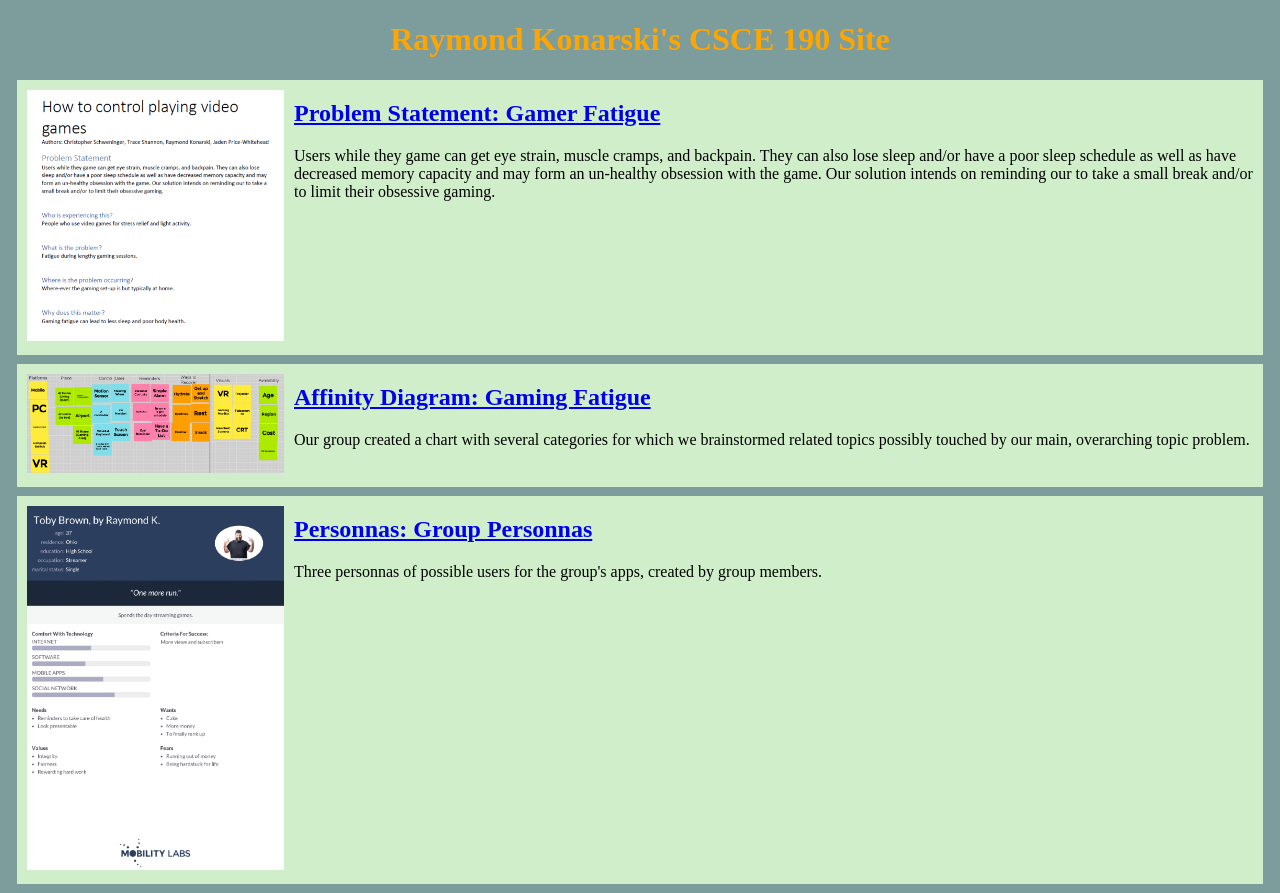
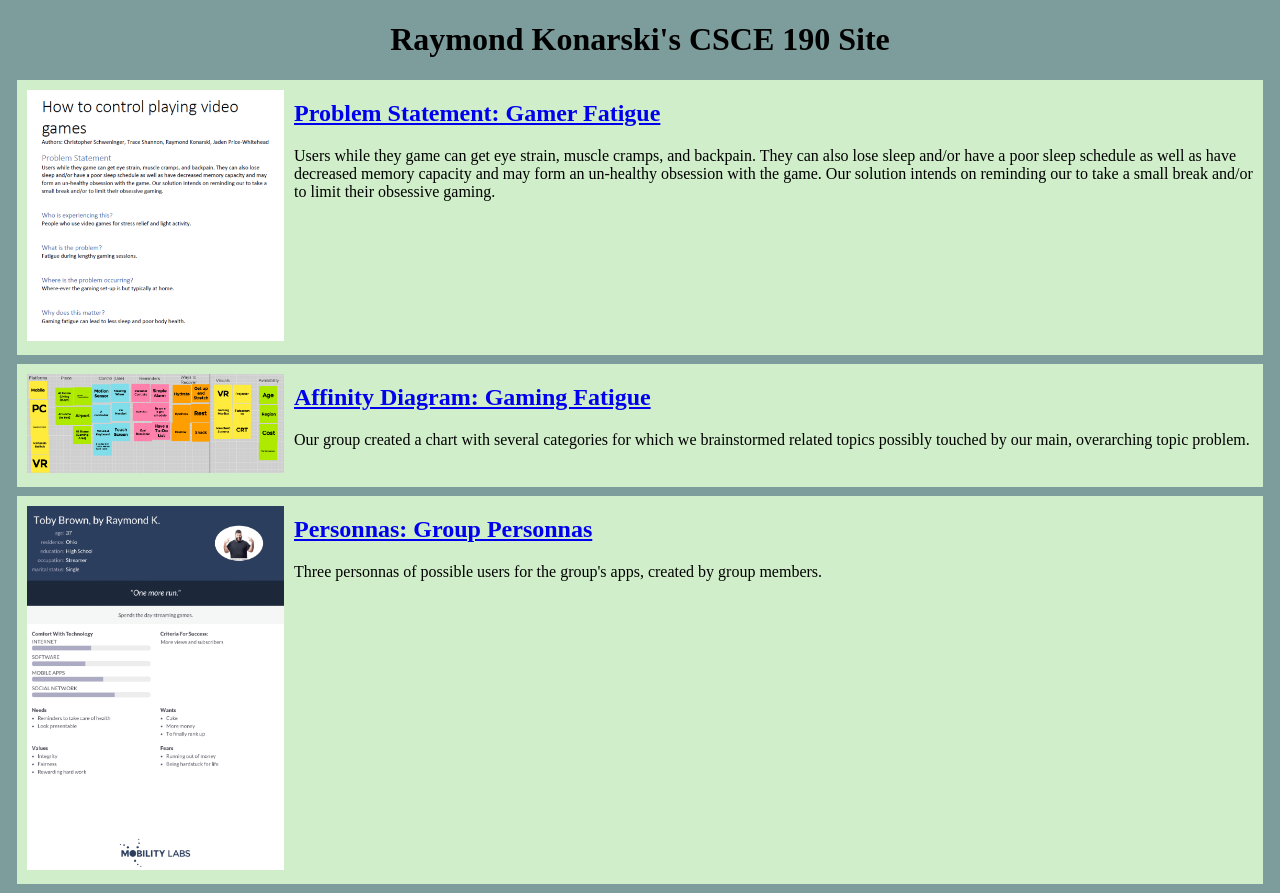
Before and after one commit to Vega579/Vega579.github.io, a plain HTML site: page CSCE-190/index.html in a window 1280 px wide. Drawn offline with Linux system fonts and the light colour scheme.

Commit message:
Add files via upload

```diff
--- a/CSCE-190/styles.css
+++ b/CSCE-190/styles.css
@@ -15,6 +15,6 @@ body{
 }
 
 h1{
-    color: orange;
+    color: rgb(0, 0, 0);
     text-align: center;
 }
```
